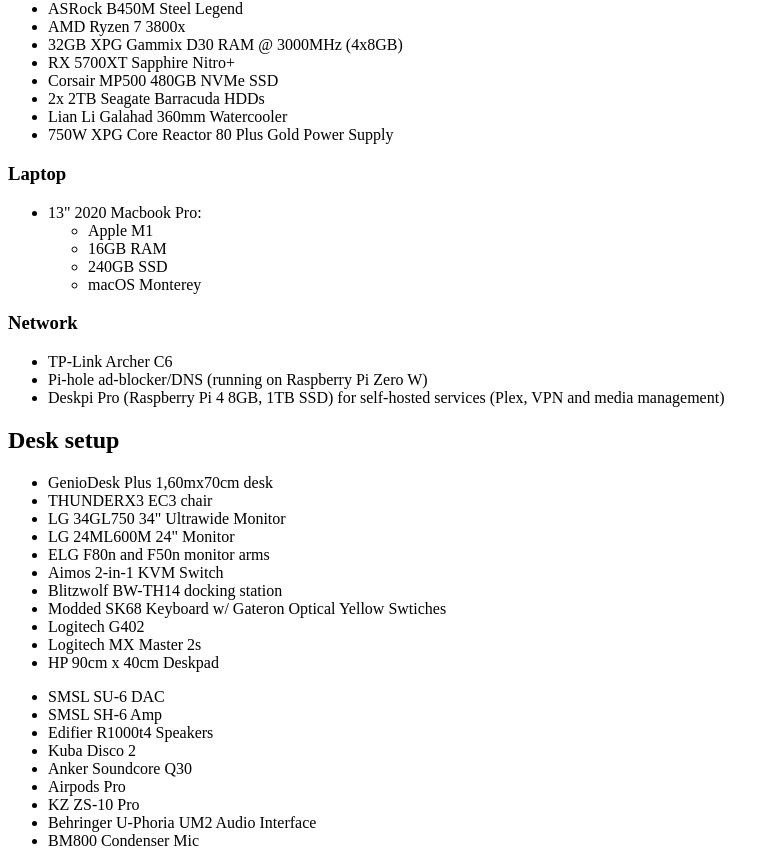
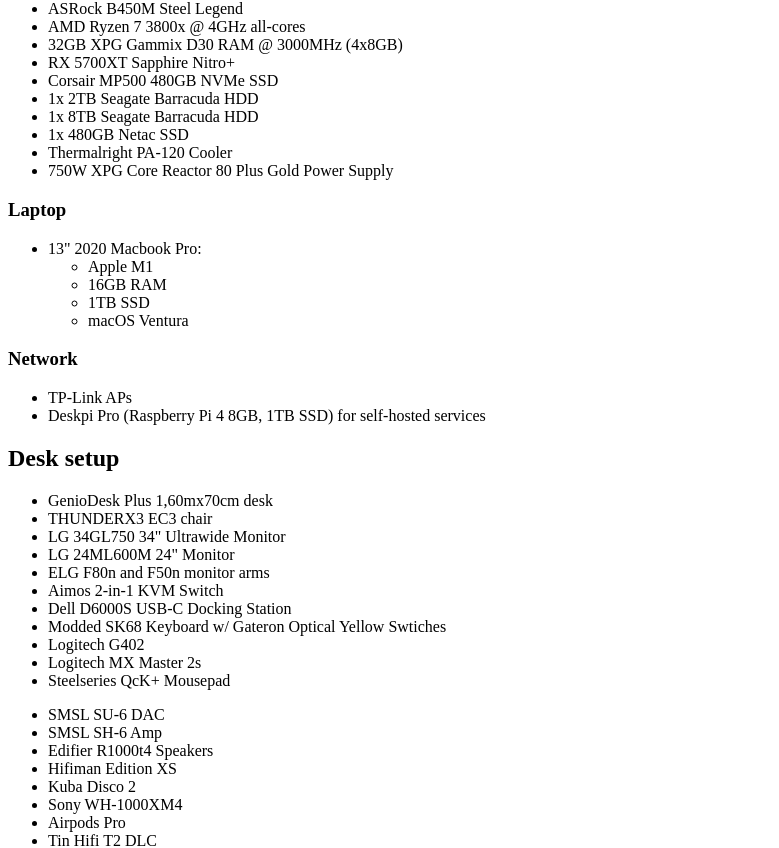
Before and after one commit to mathcale/site, a Next.js app: page /uses in a window 1280 px wide. Shown: the part 317-1165 px from the top of the page, without its empty margins (0-779 px from the left). Built offline with nearby package versions, Linux system fonts and the light colour scheme.

Commit message:
chore(uses): add new gear

```diff
--- a/src/pages/uses.tsx
+++ b/src/pages/uses.tsx
@@ -27,12 +27,14 @@
 
                   <ul className="list-disc list-inside">
                     <li className="text-white">ASRock B450M Steel Legend</li>
-                    <li className="text-white">AMD Ryzen 7 3800x</li>
+                    <li className="text-white">AMD Ryzen 7 3800x @ 4GHz all-cores</li>
                     <li className="text-white">32GB XPG Gammix D30 RAM @ 3000MHz (4x8GB)</li>
                     <li className="text-white">RX 5700XT Sapphire Nitro+</li>
                     <li className="text-white">Corsair MP500 480GB NVMe SSD</li>
-                    <li className="text-white">2x 2TB Seagate Barracuda HDDs</li>
-                    <li className="text-white">Lian Li Galahad 360mm Watercooler</li>
+                    <li className="text-white">1x 2TB Seagate Barracuda HDD</li>
+                    <li className="text-white">1x 8TB Seagate Barracuda HDD</li>
+                    <li className="text-white">1x 480GB Netac SSD</li>
+                    <li className="text-white">Thermalright PA-120 Cooler</li>
                     <li className="text-white">750W XPG Core Reactor 80 Plus Gold Power Supply</li>
                   </ul>
                 </div>
@@ -45,8 +47,8 @@
                     <ul className="list-disc ml-8">
                       <li className="text-white">Apple M1</li>
                       <li className="text-white">16GB RAM</li>
-                      <li className="text-white">240GB SSD</li>
-                      <li className="text-white">macOS Monterey</li>
+                      <li className="text-white">1TB SSD</li>
+                      <li className="text-white">macOS Ventura</li>
                     </ul>
                   </ul>
                 </div>
@@ -57,13 +59,9 @@
                   <h3 className="text-lg text-white font-bold mb-7">Network</h3>
 
                   <ul className="list-disc list-inside">
-                    <li className="text-white">TP-Link Archer C6</li>
+                    <li className="text-white">TP-Link APs</li>
                     <li className="text-white">
-                      Pi-hole ad-blocker/DNS (running on Raspberry Pi Zero W)
-                    </li>
-                    <li className="text-white">
-                      Deskpi Pro (Raspberry Pi 4 8GB, 1TB SSD) for self-hosted services (Plex, VPN
-                      and media management)
+                      Deskpi Pro (Raspberry Pi 4 8GB, 1TB SSD) for self-hosted services
                     </li>
                   </ul>
                 </div>
@@ -82,13 +80,13 @@
                     <li className="text-white">LG 24ML600M 24" Monitor</li>
                     <li className="text-white">ELG F80n and F50n monitor arms</li>
                     <li className="text-white">Aimos 2-in-1 KVM Switch</li>
-                    <li className="text-white">Blitzwolf BW-TH14 docking station</li>
+                    <li className="text-white">Dell D6000S USB-C Docking Station</li>
                     <li className="text-white">
                       Modded SK68 Keyboard w/ Gateron Optical Yellow Swtiches
                     </li>
                     <li className="text-white">Logitech G402</li>
                     <li className="text-white">Logitech MX Master 2s</li>
-                    <li className="text-white">HP 90cm x 40cm Deskpad</li>
+                    <li className="text-white">Steelseries QcK+ Mousepad</li>
                   </ul>
                 </div>
 
@@ -97,10 +95,14 @@
                     <li className="text-white">SMSL SU-6 DAC</li>
                     <li className="text-white">SMSL SH-6 Amp</li>
                     <li className="text-white">Edifier R1000t4 Speakers</li>
+                    <li className="text-white">Hifiman Edition XS</li>
                     <li className="text-white">Kuba Disco 2</li>
-                    <li className="text-white">Anker Soundcore Q30</li>
+                    <li className="text-white">Sony WH-1000XM4</li>
                     <li className="text-white">Airpods Pro</li>
-                    <li className="text-white">KZ ZS-10 Pro</li>
+                    <li className="text-white">Tin Hifi T2 DLC</li>
+                    <li className="text-white">Moondrop Chu</li>
+                    <li className="text-white">7Hz Salnotes Zero</li>
+                    <li className="text-white">Simgot EA500</li>
                     <li className="text-white">Behringer U-Phoria UM2 Audio Interface</li>
                     <li className="text-white">BM800 Condenser Mic</li>
                   </ul>
```
